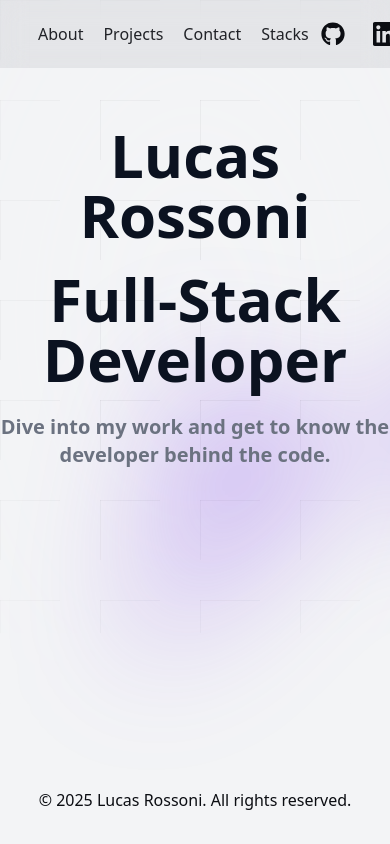
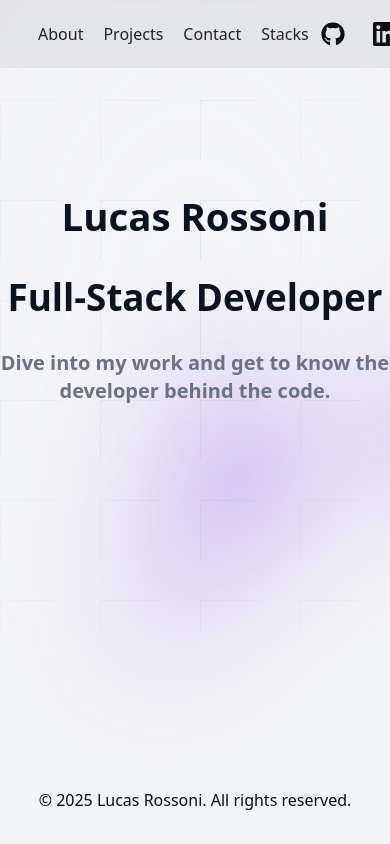
Before and after one commit to PxS00/portfolio, a React (Vite) app: page / in a window 390 px wide. Shown: the top 844 px of the page. Built offline with nearby package versions, Linux system fonts and the light colour scheme.

Commit message:
fix: update HeroSection and ShadowEffect components for improved responsiveness

```diff
--- a/src/components/HeroSection/HeroSection.tsx
+++ b/src/components/HeroSection/HeroSection.tsx
@@ -15,10 +15,10 @@ export default function HeroSection() {
     <section className="relative z-30 flex min-h-[75vh] flex-col items-center justify-center py-24 text-center">
       <GridPattern />
       <ShadowEffect />
-      <h1 className="mb-6 text-6xl font-extrabold text-(--title-color) md:text-7xl">
+      <h1 className="mb-6 text-[clamp(2.4rem,6vw,4.5rem)] font-extrabold text-(--title-color)">
         Lucas Rossoni
       </h1>
-      <h1 className="mb-6 text-6xl font-extrabold text-(--title-color) md:text-7xl">
+      <h1 className="mb-6 text-[clamp(2.3rem,5.8vw,4.5rem)] font-extrabold text-(--title-color)">
         {title}
         {showCursor && (
           <span
--- a/src/components/ShadowEffect/ShadowEffect.tsx
+++ b/src/components/ShadowEffect/ShadowEffect.tsx
@@ -4,11 +4,12 @@ import { ThemeContext } from '../../context/ThemeContext'
 export default function ShadowEffect() {
   const themeCtx = useContext(ThemeContext)
   const resolvedTheme = themeCtx?.resolvedTheme || 'dark'
-  // Use a darker shadow in light mode
+
   const background =
     resolvedTheme === 'light'
       ? 'linear-gradient(90deg, rgba(var(--accent-rgb), 0.38), rgba(var(--accent-rgb), 0.22))'
       : 'linear-gradient(90deg, rgba(var(--accent-rgb), 0.20), rgba(var(--accent-rgb), 0.12))'
+
   return (
     <div
       aria-hidden="true"
```
